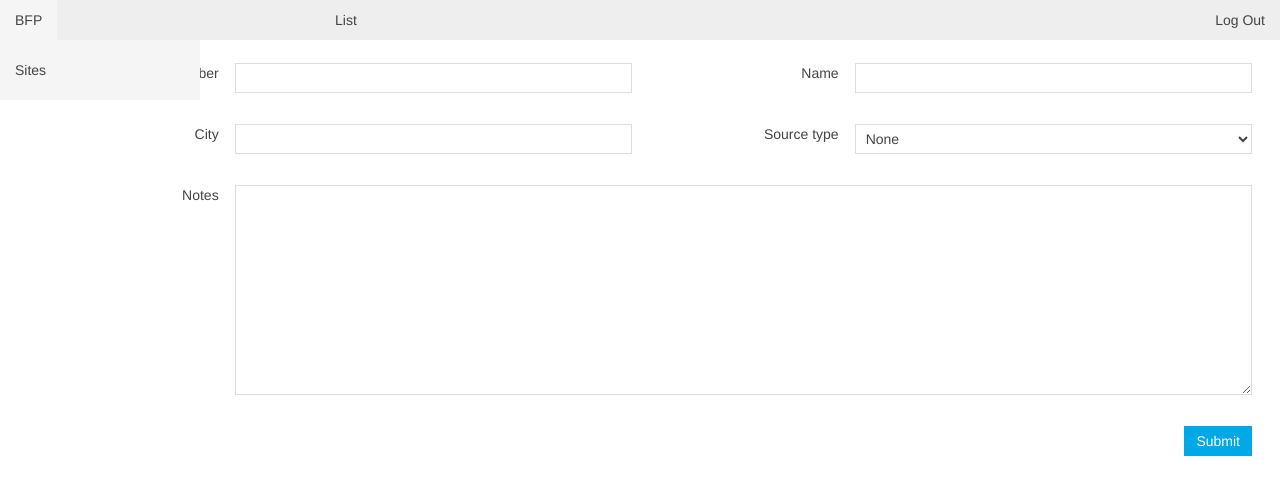
After one commit to kairatomurbek2/garder, a Django app: page /pws/add/ in a window 1280 px wide. The commit adds this page. Shown: the top 495 px of the page. Run offline with Django 3.2, Linux system fonts and the light colour scheme; a user stored in the database is signed in; data comes from the database, SQL or seed files in the repository; parts of the project's set-up code (start-up, migrations or seed data) failed here and were passed over.

Commit message:
#49 Added PWS

```diff
--- /dev/null
+++ b/bigsurvey/webapp/forms.py
@@ -0,0 +1,16 @@
+from django import forms
+from django.utils.translation import ugettext_lazy as _
+import models
+
+
+class PWSForm(forms.ModelForm):
+    number = forms.CharField(widget=forms.TextInput(attrs={'class': 'uk-width-1-1'}), max_length=15, label=_("Number"))
+    name = forms.CharField(widget=forms.TextInput(attrs={'class': 'uk-width-1-1'}), max_length=50, label=_("Name"))
+    city = forms.CharField(widget=forms.TextInput(attrs={'class': 'uk-width-1-1'}), max_length=30, label=_("City"))
+    water_source = forms.ModelChoiceField(widget=forms.Select(attrs={'class': 'uk-width-1-1'}),
+                                          queryset=models.SourceType.objects.all(), label=_("Source type"),
+                                          empty_label=_("None"))
+    notes = forms.CharField(widget=forms.Textarea(attrs={'class': 'uk-width-1-1'}), max_length=255, required=False)
+
+    class Meta:
+        model = models.PWS
--- /dev/null
+++ b/bigsurvey/webapp/static/css/custom/style.css
@@ -0,0 +1,27 @@
+div.table-wrapper {
+    padding: 0 20px;
+}
+
+tr.top-half {
+    border: 2px solid #dddddd;
+    border-bottom: none;
+}
+
+tr.bottom-half {
+    border: 2px solid #dddddd;
+    border-top: none;
+}
+
+.actions-wrapper {
+    padding-left: 8px;
+    padding-top: 10px;
+}
+
+.actions-wrapper li {
+    list-style-type: none;
+}
+
+.errorlist {
+    margin: 0;
+    color: #d85030;
+}
--- a/bigsurvey/webapp/templates/base.html
+++ b/bigsurvey/webapp/templates/base.html
@@ -9,6 +9,7 @@
         <title>{% trans "BFP Services" %}</title>
     {% endblock %}
     <link rel="stylesheet" href="{% static 'css/uikit.min.css' %}"/>
+    <link rel="stylesheet" href="{% static 'css/custom/style.css' %}"/>
     <script src="{% static 'js/jquery.min.js' %}"></script>
     <script src="{% static 'js/uikit.min.js' %}"></script>
     {% block scripts %}
--- /dev/null
+++ b/bigsurvey/webapp/templates/pws_form.html
@@ -0,0 +1,57 @@
+{% extends 'base.html' %}
+{% load i18n %}
+{% block menu %}
+    <li><a href="{% url 'webapp:pws_list' %}">{% trans "List" %}</a></li>
+{% endblock %}
+{% block content %}
+    <div class="table-wrapper">
+        <form class="uk-form" method="post">
+            {% csrf_token %}
+            <table class="uk-table">
+                <tbody>
+                <tr>
+                    <td class="uk-width-1-6 uk-text-right"><label
+                            for="{{ form.number.id_for_label }}">{{ form.number.label }}</label></td>
+                    <td class="uk-width-1-3">
+                        <p>{{ form.number }}</p>
+                        {{ form.number.errors }}
+                    </td>
+                    <td class="uk-width-1-6 uk-text-right"><label
+                            for="{{ form.name.id_for_label }}">{{ form.name.label }}</label></td>
+                    <td class="uk-width-1-3">
+                        <p>{{ form.name }}</p>
+                        {{ form.name.errors }}
+                    </td>
+                </tr>
+                <tr>
+                    <td class="uk-width-1-6 uk-text-right"><label
+                            for="{{ form.city.id_for_label }}">{{ form.city.label }}</label></td>
+                    <td class="uk-width-1-3">
+                        <p>{{ form.city }}</p>
+                        {{ form.city.errors }}
+                    </td>
+                    <td class="uk-width-1-6 uk-text-right"><label
+                            for="{{ form.water_source.id_for_label }}">{{ form.water_source.label }}</label></td>
+                    <td class="uk-width-1-3">
+                        <p>{{ form.water_source }}</p>
+                        {{ form.water_source.errors }}
+                    </td>
+                </tr>
+                <tr>
+                    <td class="uk-width-1-6 uk-text-right"><label
+                            for="{{ form.notes.id_for_label }}">{{ form.notes.label }}</label></td>
+                    <td class="uk-width-5-6" colspan="3">
+                        <p>{{ form.notes }}</p>
+                        {{ form.notes.errors }}
+                    </td>
+                </tr>
+                <tr>
+                    <td colspan="4">
+                        <button type="submit" class="uk-button uk-button-primary uk-float-right">{% trans "Submit" %}</button>
+                    </td>
+                </tr>
+                </tbody>
+            </table>
+        </form>
+    </div>
+{% endblock %}
--- a/bigsurvey/webapp/urls.py
+++ b/bigsurvey/webapp/urls.py
@@ -4,5 +4,8 @@ import views
 urlpatterns = patterns(
     '',
     url(r'^$', views.HomeView.as_view(), name="home"),
-    url(r'^site/(?P<pk>\d+)$', views.SiteDetailView.as_view(), name="site_detail")
+    url(r'^site/(?P<pk>\d+)$', views.SiteDetailView.as_view(), name="site_detail"),
+    url(r'^pws/$', views.PWSView.as_view(), name="pws_list"),
+    url(r'^pws/add/$', views.PWSAddView.as_view(), name="pws_add"),
+    url(r'^pws/edit/(?P<pk>\d+)$', views.PWSEditView.as_view(), name="pws_edit"),
 )
--- a/bigsurvey/webapp/views.py
+++ b/bigsurvey/webapp/views.py
@@ -1,11 +1,14 @@
-from django.views.generic import TemplateView, View
+from django.views.generic import TemplateView, View, CreateView, UpdateView
 import models
+import forms
 from django.contrib.auth.decorators import login_required
 from django.utils.decorators import method_decorator
 from filters import SiteFilter
+from django.http import Http404
+from django.core.urlresolvers import reverse
 
 
-class BaseView(TemplateView):
+class BaseView(View):
     def get_context_data(self, **kwargs):
         context = super(BaseView, self).get_context_data(**kwargs)
         user = self.request.user
@@ -26,7 +29,19 @@ class BaseView(TemplateView):
         return super(BaseView, self).dispatch(*args, **kwargs)
 
 
-class HomeView(BaseView):
+class BaseTemplateView(BaseView, TemplateView):
+    pass
+
+
+class SuperAdministratorView(BaseView):
+    def get_context_data(self, **kwargs):
+        context = super(SuperAdministratorView, self).get_context_data(**kwargs)
+        if not context.get('super'):
+            raise Http404
+        return context
+
+
+class HomeView(BaseTemplateView):
     template_name = "home.html"
 
     def get_context_data(self, **kwargs):
@@ -53,10 +68,37 @@ class HomeView(BaseView):
         return models.Site.objects.filter(pk__in=site_pks)
 
 
-class SiteDetailView(BaseView):
+class SiteDetailView(BaseTemplateView):
     template_name = 'site.html'
 
     def get_context_data(self, **kwargs):
         context = super(SiteDetailView, self).get_context_data(**kwargs)
         context['site'] = models.Site.objects.get(pk=self.kwargs['pk'])
         return context
+
+
+class PWSView(BaseTemplateView):
+    template_name = 'pws_list.html'
+
+    def get_context_data(self, **kwargs):
+        context = super(PWSView, self).get_context_data(**kwargs)
+        context['pws_list'] = models.PWS.objects.all()
+        return context
+
+
+class PWSAddView(CreateView, SuperAdministratorView):
+    template_name = 'pws_form.html'
+    form_class = forms.PWSForm
+    model = models.PWS
+
+    def get_success_url(self):
+        return reverse('webapp:pws_list')
+
+
+class PWSEditView(UpdateView, SuperAdministratorView):
+    template_name = 'pws_form.html'
+    form_class = forms.PWSForm
+    model = models.PWS
+
+    def get_success_url(self):
+        return reverse('webapp:pws_list')
```
Also changed, not shown: bigsurvey/webapp/static/js/custom/pws_list.js (added, +26 -0 lines), bigsurvey/webapp/templates/pws_list.html (added, +49 -0 lines).
